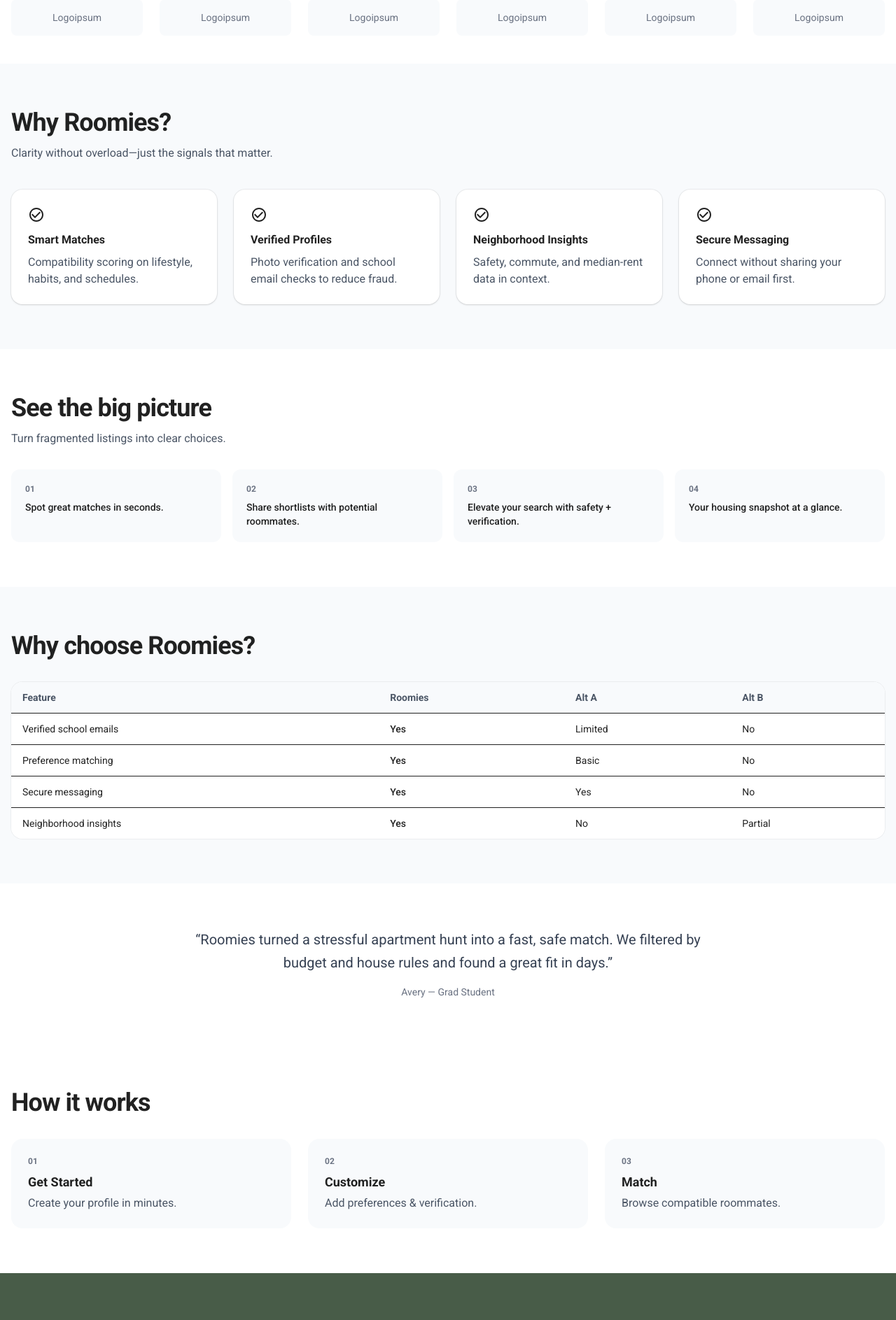
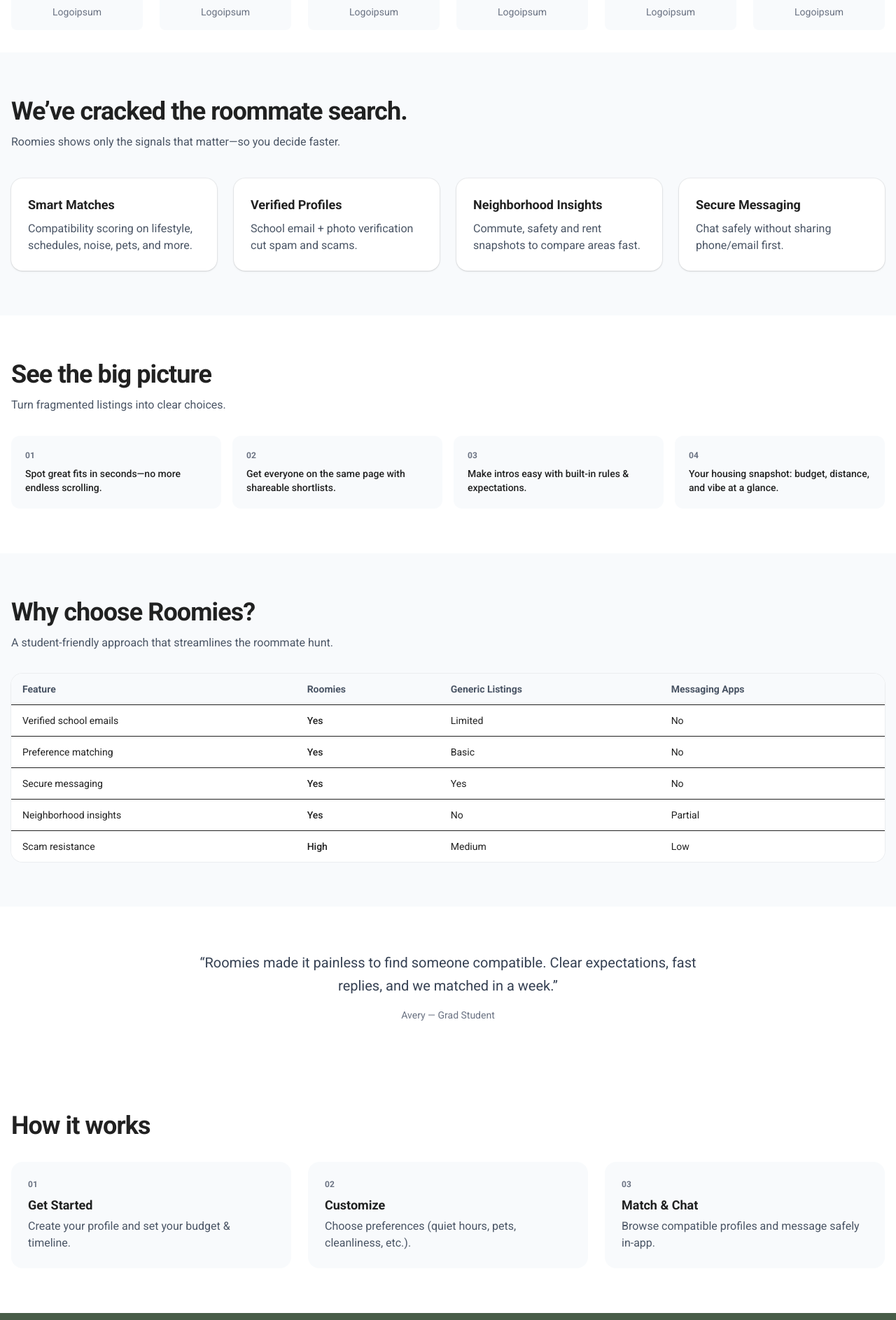
Before and after one commit to StevenH01/roomies-frontend, a Next.js app: page / in a window 1280 px wide. Shown: the part 700-2587 px from the top of the page at 70% size. Built offline with nearby package versions, Linux system fonts and the light colour scheme; what @mui/material-nextjs would draw is missing.

Commit message:
modified files as a placeholder for info to come

```diff
--- a/src/components/Benefits.tsx
+++ b/src/components/Benefits.tsx
@@ -1,25 +1,20 @@
-"use client";
-import { CheckCircleOutline } from "@mui/icons-material";
+export default function Benefits() {
+  const items = [
+    { title: "Smart Matches", desc: "Compatibility scoring on lifestyle, schedules, noise, pets, and more." },
+    { title: "Verified Profiles", desc: "School email + photo verification cut spam and scams." },
+    { title: "Neighborhood Insights", desc: "Commute, safety and rent snapshots to compare areas fast." },
+    { title: "Secure Messaging", desc: "Chat safely without sharing phone/email first." },
+  ];
 
-const items = [
-  { title: "Smart Matches", desc: "Compatibility scoring on lifestyle, habits, and schedules." },
-  { title: "Verified Profiles", desc: "Photo verification and school email checks to reduce fraud." },
-  { title: "Neighborhood Insights", desc: "Safety, commute, and median-rent data in context." },
-  { title: "Secure Messaging", desc: "Connect without sharing your phone or email first." },
-];
-
-export default function Benefits() {
   return (
     <section id="benefits" className="bg-slate-50">
       <div className="mx-auto max-w-7xl px-4 py-16">
-        <h2 className="text-3xl font-semibold tracking-tight md:text-4xl">Why Roomies?</h2>
-        <p className="mt-3 max-w-2xl text-gray-600">Clarity without overload—just the signals that matter.</p>
-
+        <h2 className="text-3xl font-semibold tracking-tight md:text-4xl">We’ve cracked the roommate search.</h2>
+        <p className="mt-3 max-w-2xl text-gray-600">Roomies shows only the signals that matter—so you decide faster.</p>
         <div className="mt-10 grid gap-6 sm:grid-cols-2 lg:grid-cols-4">
           {items.map((i) => (
             <div key={i.title} className="rounded-2xl bg-white p-6 shadow-sm ring-1 ring-black/5">
-              <CheckCircleOutline className="mb-3" />
-              <h3 className="font-semibold">{i.title}</h3>
+              <div className="text-lg font-semibold">{i.title}</div>
               <p className="mt-2 text-gray-600">{i.desc}</p>
             </div>
           ))}
--- a/src/components/BigPicture.tsx
+++ b/src/components/BigPicture.tsx
@@ -1,10 +1,9 @@
-"use client";
 export default function BigPicture() {
   const points = [
-    "Spot great matches in seconds.",
-    "Share shortlists with potential roommates.",
-    "Elevate your search with safety + verification.",
-    "Your housing snapshot at a glance.",
+    "Spot great fits in seconds—no more endless scrolling.",
+    "Get everyone on the same page with shareable shortlists.",
+    "Make intros easy with built-in rules & expectations.",
+    "Your housing snapshot: budget, distance, and vibe at a glance.",
   ];
   return (
     <section className="bg-white">
--- a/src/components/Specs.tsx
+++ b/src/components/Specs.tsx
@@ -1,24 +1,26 @@
-"use client";
-const rows = [
-  { feature: "Verified school emails", roomies: "Yes", altA: "Limited", altB: "No" },
-  { feature: "Preference matching", roomies: "Yes", altA: "Basic", altB: "No" },
-  { feature: "Secure messaging", roomies: "Yes", altA: "Yes", altB: "No" },
-  { feature: "Neighborhood insights", roomies: "Yes", altA: "No", altB: "Partial" },
-];
+export default function Specs() {
+  const rows = [
+    { feature: "Verified school emails", roomies: "Yes", altA: "Limited", altB: "No" },
+    { feature: "Preference matching",     roomies: "Yes", altA: "Basic",   altB: "No" },
+    { feature: "Secure messaging",        roomies: "Yes", altA: "Yes",     altB: "No" },
+    { feature: "Neighborhood insights",   roomies: "Yes", altA: "No",      altB: "Partial" },
+    { feature: "Scam resistance",         roomies: "High",altA: "Medium",  altB: "Low" },
+  ];
 
-export default function Specs() {
   return (
-    <section className="bg-slate-50">
+    <section id="specs" className="bg-slate-50">
       <div className="mx-auto max-w-7xl px-4 py-16">
         <h2 className="text-3xl font-semibold tracking-tight md:text-4xl">Why choose Roomies?</h2>
+        <p className="mt-3 max-w-2xl text-gray-600">A student-friendly approach that streamlines the roommate hunt.</p>
+
         <div className="mt-8 overflow-hidden rounded-2xl ring-1 ring-black/5">
           <table className="min-w-full bg-white text-sm">
             <thead className="bg-slate-50 text-left text-gray-600">
               <tr>
                 <th className="px-4 py-3">Feature</th>
                 <th className="px-4 py-3">Roomies</th>
-                <th className="px-4 py-3">Alt A</th>
-                <th className="px-4 py-3">Alt B</th>
+                <th className="px-4 py-3">Generic Listings</th>
+                <th className="px-4 py-3">Messaging Apps</th>
               </tr>
             </thead>
             <tbody>
--- a/src/components/Steps.tsx
+++ b/src/components/Steps.tsx
@@ -1,9 +1,8 @@
-"use client";
 export default function Steps() {
   const steps = [
-    { title: "Get Started", desc: "Create your profile in minutes." },
-    { title: "Customize", desc: "Add preferences & verification." },
-    { title: "Match", desc: "Browse compatible roommates." },
+    { title: "Get Started", desc: "Create your profile and set your budget & timeline." },
+    { title: "Customize",   desc: "Choose preferences (quiet hours, pets, cleanliness, etc.)." },
+    { title: "Match & Chat",desc: "Browse compatible profiles and message safely in-app." },
   ];
   return (
     <section id="how" className="bg-white">
--- a/src/components/Testimonial.tsx
+++ b/src/components/Testimonial.tsx
@@ -1,10 +1,9 @@
-"use client";
 export default function Testimonial() {
   return (
     <section className="bg-white">
       <div className="mx-auto max-w-3xl px-4 py-16 text-center">
         <blockquote className="text-xl leading-relaxed text-gray-700">
-          “Roomies turned a stressful apartment hunt into a fast, safe match. We filtered by budget and house rules and found a great fit in days.”
+          “Roomies made it painless to find someone compatible. Clear expectations, fast replies, and we matched in a week.”
         </blockquote>
         <div className="mt-4 text-sm text-gray-500">Avery — Grad Student</div>
       </div>
--- a/src/components/TrustedBy.tsx
+++ b/src/components/TrustedBy.tsx
@@ -1,14 +1,12 @@
-"use client";
 export default function TrustedBy() {
-  const logos = ["Logoipsum", "Logoipsum", "Logoipsum", "Logoipsum", "Logoipsum", "Logoipsum"];
   return (
     <section className="bg-white">
-      <div className="mx-auto max-w-7xl px-4 py-10">
+      <div className="mx-auto max-w-7xl px-4 py-8">
         <p className="text-center text-sm font-medium text-gray-500">Trusted by:</p>
         <div className="mt-6 grid grid-cols-3 gap-6 md:grid-cols-6">
-          {logos.map((l, i) => (
+          {Array.from({ length: 6 }).map((_, i) => (
             <div key={i} className="flex items-center justify-center rounded-lg bg-slate-50 p-4 text-sm text-gray-500">
-              {l}
+              Logoipsum
             </div>
           ))}
         </div>
```
